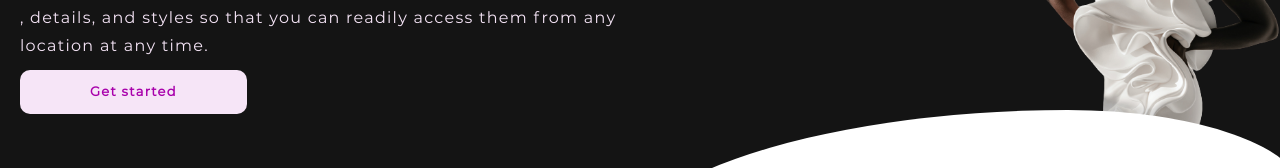
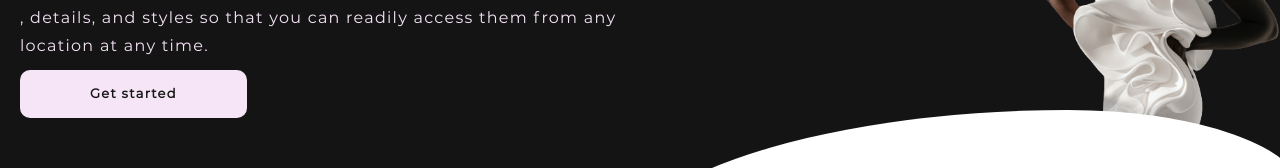
Before and after one commit to titoadeoye/Stitchack, a React (Create React App) app: page / in a window 1280 px wide. Shown: the part 390-558 px from the top of the page. Built offline with nearby package versions, Linux system fonts and the light colour scheme; no server answers.

Commit message:
Update Home.js

```diff
--- a/src/components/Home/Home.js
+++ b/src/components/Home/Home.js
@@ -36,10 +36,10 @@ const Button = styled.button`
     background: var(--white);
     border-radius: 10px;
     border: none;
-    color: #A800AB;
+    color: var(--background);
     font-weight: 700;
     font-size: 1.3em;
-    padding: 12px 70px;
+    padding: 14px 70px;
 
     @media (max-width: 460px) {
             font-size: 0.9em;
```
